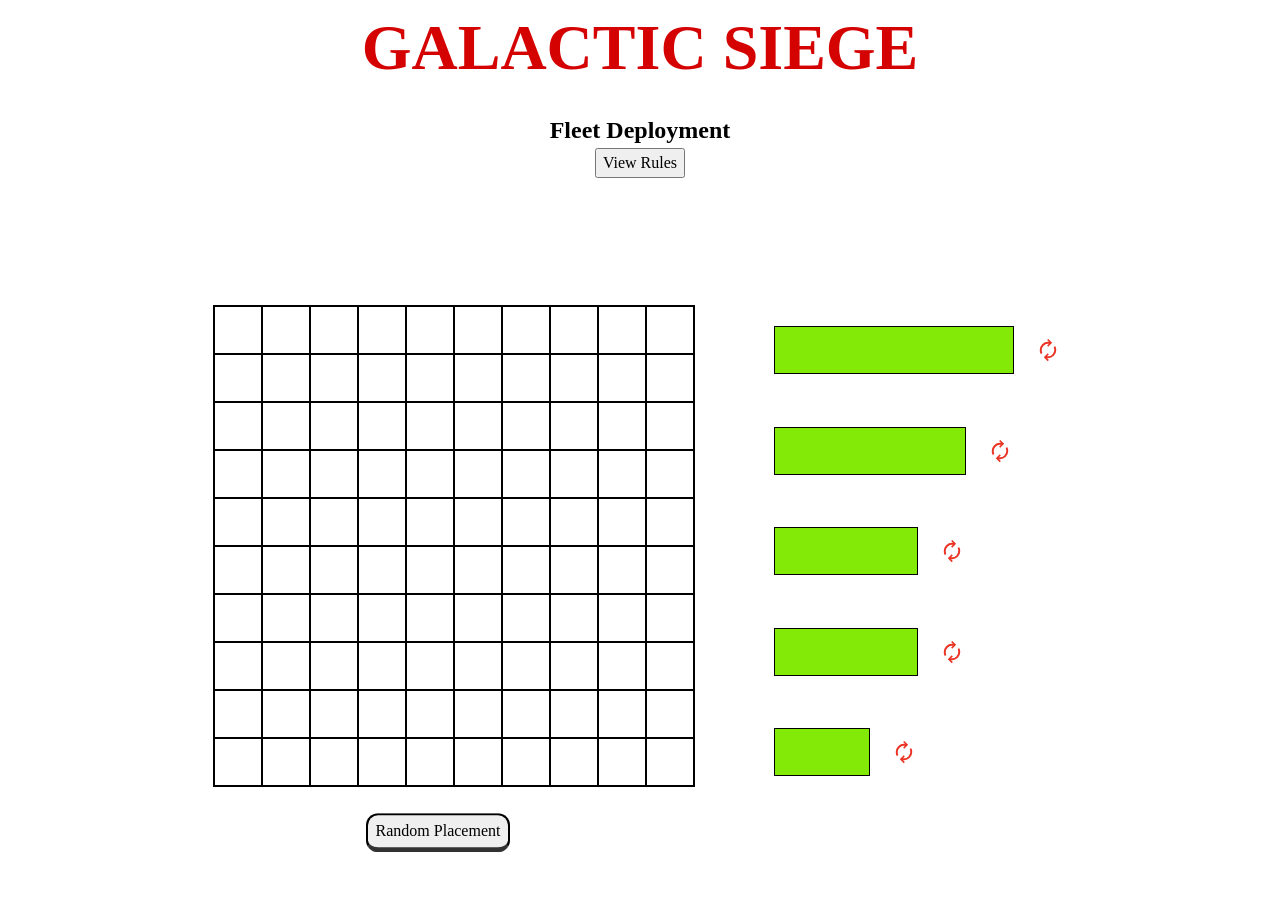
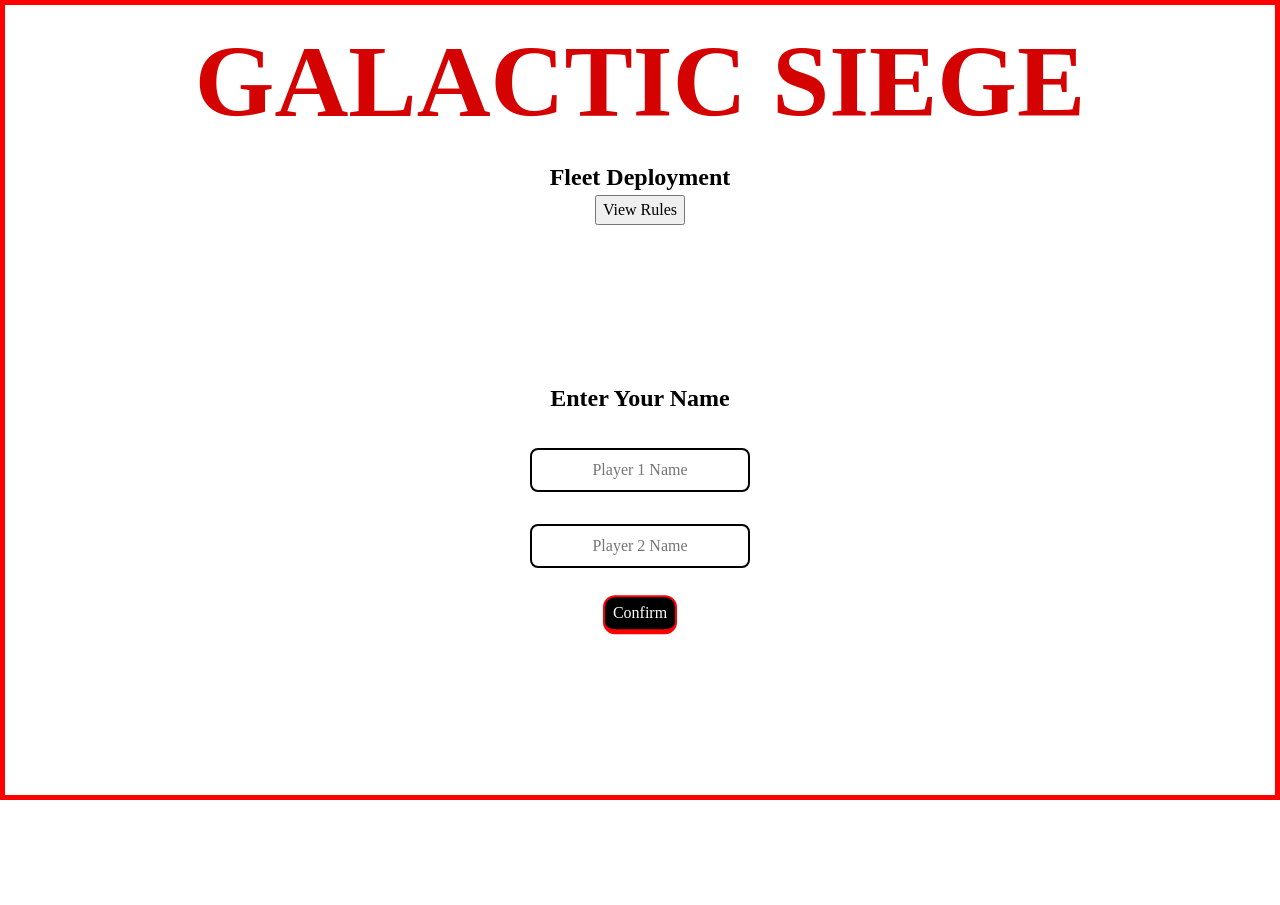
Before and after one commit to Ayoroq/battleship, a website built with webpack: page src/template.html in a window 1280 px wide. After the commit the page ends 800 px from the top, so only its background shows below. Built offline with nearby package versions, Linux system fonts and the light colour scheme.

Commit message:
feat: restructure HTML layout and enhance CSS styles for improved game interface and user experience

```diff
--- a/src/style.css
+++ b/src/style.css
@@ -1,5 +1,24 @@
 :root {
   --primary-colour: #d50202;
+}
+
+body {
+  height: 100vh;
+  display: flex;
+  flex-direction: column;
+  border: 5px solid red;
+}
+
+.header{
+  text-align: center;
+}
+
+main{
+  height: 100%;
+  display: flex;
+  flex-direction: column;
+  justify-content: center;
+  align-items: center;
 }
 
 /* Loading Screen Styling*/
@@ -10,8 +29,6 @@
   align-items: center;
   justify-content: center;
   gap: 2rem;
-  height: 100vh;
-  width: 100vw;
   animation: fadeOut 1s ease-in-out 5s forwards;
 }
 
@@ -27,7 +44,7 @@
 
 .game-name {
   color: var(--primary-colour);
-  font-size: 8rem;
+  font-size: clamp(3rem, 8vw, 8rem);
 }
 
 .loading {
@@ -93,7 +110,8 @@
 
 /* Rules Dialog Styling */
 .ship-placement-screen {
-  display: flex;
+  background-color: rgb(255, 255, 255);
+  display: none;
   flex-direction: column;
   gap: 5rem;
   animation: fadeIn 1s ease-in-out forwards;
@@ -133,7 +151,7 @@
   justify-content: space-around;
 }
 
-.grid-container{
+.grid-container {
   display: flex;
   flex-direction: column;
   align-items: center;
@@ -150,7 +168,6 @@
   background-color: white;
   outline: 1px solid black;
 }
-
 
 .grid-cell {
   border: 1px solid black;
@@ -197,19 +214,27 @@
   justify-content: center;
 }
 
-.random-placement-btn,.start-btn, .random-placement-btn:hover,.start-btn:hover{
+.random-placement-btn,
+.start-btn,
+.confirm-names-btn,
+.random-placement-btn:hover,
+.start-btn:hover,
+.confirm-names-btn:hover {
+  color: white;
+  background-color: black;
   font-size: 1rem;
   border-radius: 0.75rem;
   padding: 0.25rem 0.5rem;
-  border: 2px solid black;
-  border-bottom: 5px solid rgb(50, 50, 50);
+  border: 2px solid red;
+  border-bottom: 5px solid red;
   transform: translateY(-0.3rem);
   cursor: pointer;
   transition: 0.2s;
   transition-timing-function: linear;
 }
 
-.random-placement-btn:active,.start-btn:active {
+.random-placement-btn:active,
+.start-btn:active, .confirm-names-btn:active {
   border-bottom: 2px solid rgb(50, 50, 50);
   transform: translate(0, 0);
 }
@@ -292,7 +317,7 @@
 .dialog,
 .finish {
   position: absolute;
-  top: ;
+  top: 50%;
   left: 50%;
   transform: translate(-50%, -50%);
   background-color: white;
@@ -304,3 +329,22 @@
   top: 20%;
   padding: 2rem 2.5rem;
 }
+
+.name-screen{
+  padding: 5rem;
+}
+
+.name-container{
+  display: flex;
+  flex-direction: column;
+  gap: 2rem;
+  align-items: center;
+}
+
+.name-container input{
+  padding: 0.5rem;
+  border-radius: 0.5rem;
+  border: 2px solid black;
+  font-size: 1rem;
+  text-align: center;
+}
--- a/src/template.html
+++ b/src/template.html
@@ -6,8 +6,17 @@
     <title>Battleship</title>
   </head>
   <body>
+    <header class="header">
+      <h1 class="game-name">GALACTIC SIEGE</h1>
+      <div class="ship-placement-header">
+        <h2 class="ship-placement-title">Fleet Deployment</h2>
+        <div class="rules-button">
+          <button class="show-rules-btn" type="button">View Rules</button>
+        </div>
+      </div>
+    </header>
+    <main>
       <div class="loading-screen">
-      <h1 class="game-name">GALACTIC SIEGE</h1>
         <img src="/assets/space-battle.jpg" alt="Image of a space battle" />
         <p class="loading">LOADING ...</p>
       </div>
@@ -58,8 +67,8 @@
                   <div class="action-details">
                     - <em class="result-hit">Direct Hit!</em> → You struck an
                     enemy ship.<br />
-                  - <em class="result-near">Near Miss!</em> → No hit, but a ship
-                  is nearby.<br />
+                    - <em class="result-near">Near Miss!</em> → No hit, but a
+                    ship is nearby.<br />
                     - <em class="result-void">Void!</em> → Nothing in range.
                   </div>
                 </li>
@@ -89,9 +98,9 @@
                 The first commander to destroy all enemy ships wins the battle.
               </p>
               <p class="rule-text">
-              <strong>Turn Limit:</strong> If both fleets survive after 50 turns
-              (25 turns per commander), the commander with more ships remaining
-              wins the battle.
+                <strong>Turn Limit:</strong> If both fleets survive after 50
+                turns (25 turns per commander), the commander with more ships
+                remaining wins the battle.
               </p>
             </section>
           </main>
@@ -102,13 +111,28 @@
         </div>
       </dialog>
 
-    <div class="ship-placement-screen">
-      <div class="ship-placement-header">
-        <h1 class="game-title">GALACTIC SIEGE</h1>
-        <h2 class="ship-placement-title">Fleet Deployment</h2>
-        <button class="show-rules-btn" type="button">View Rules</button>
+      <div class="name-screen">
+        <div class="name-container">
+          <h2 class="name-title">Enter Your Name</h2>
+          <input
+            type="text"
+            class="player1-name-input"
+            placeholder="Player 1 Name"
+            maxlength="20"
+          />
+          <input
+            type="text"
+            class="player2-name-input"
+            placeholder="Player 2 Name"
+            maxlength="20"
+          />
+          <div class="names-btn">
+            <button class="confirm-names-btn" type="button">Confirm</button>
+          </div>
+        </div>
       </div>
 
+      <div class="ship-placement-screen">
         <div class="ship-deployment">
           <div class="player-deployment">
             <div class="grid-container">
@@ -205,5 +229,6 @@
           </div>
         </dialog>
       </section>
+    </main>
   </body>
 </html>
```
Lines whose indentation alone changed are shown as unchanged.
